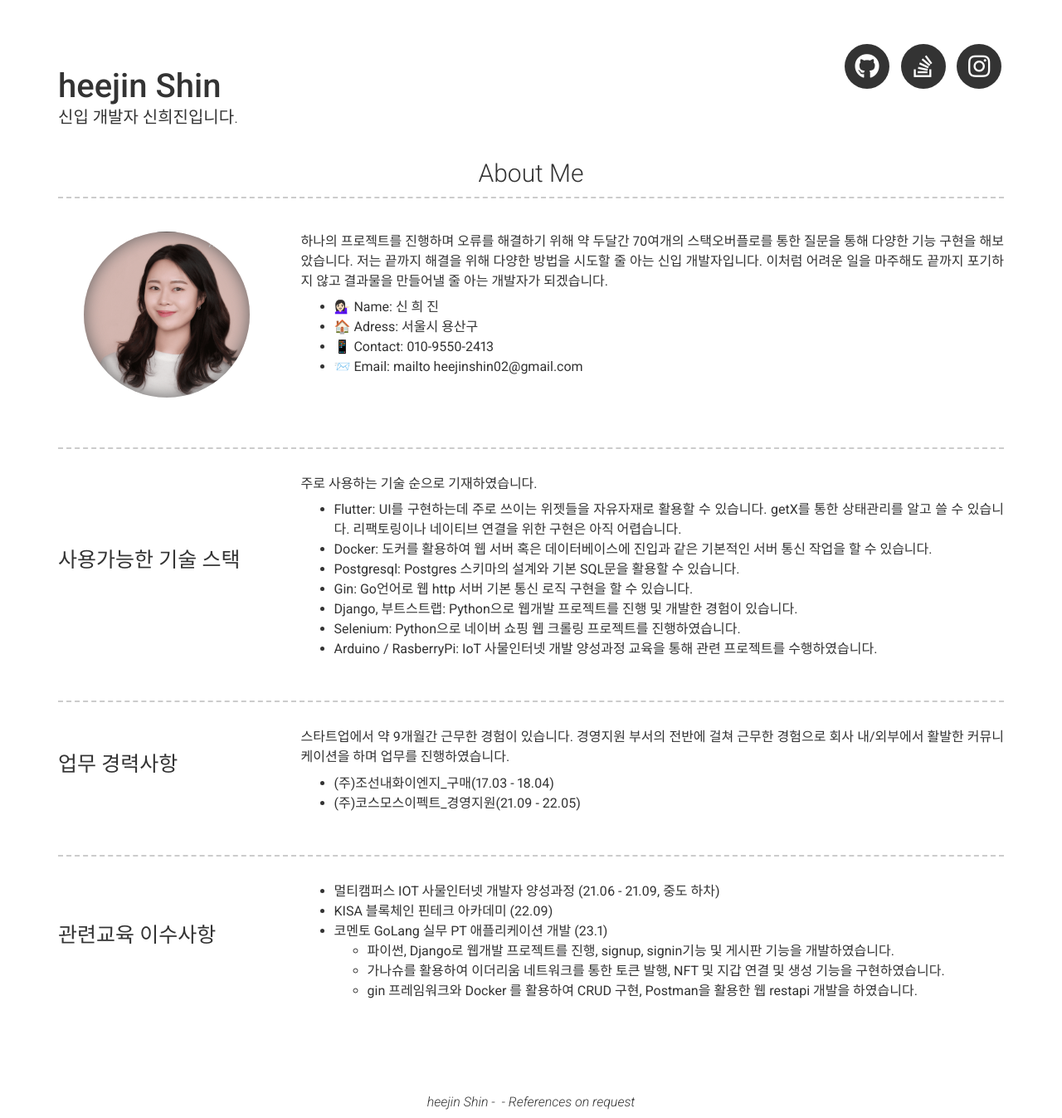
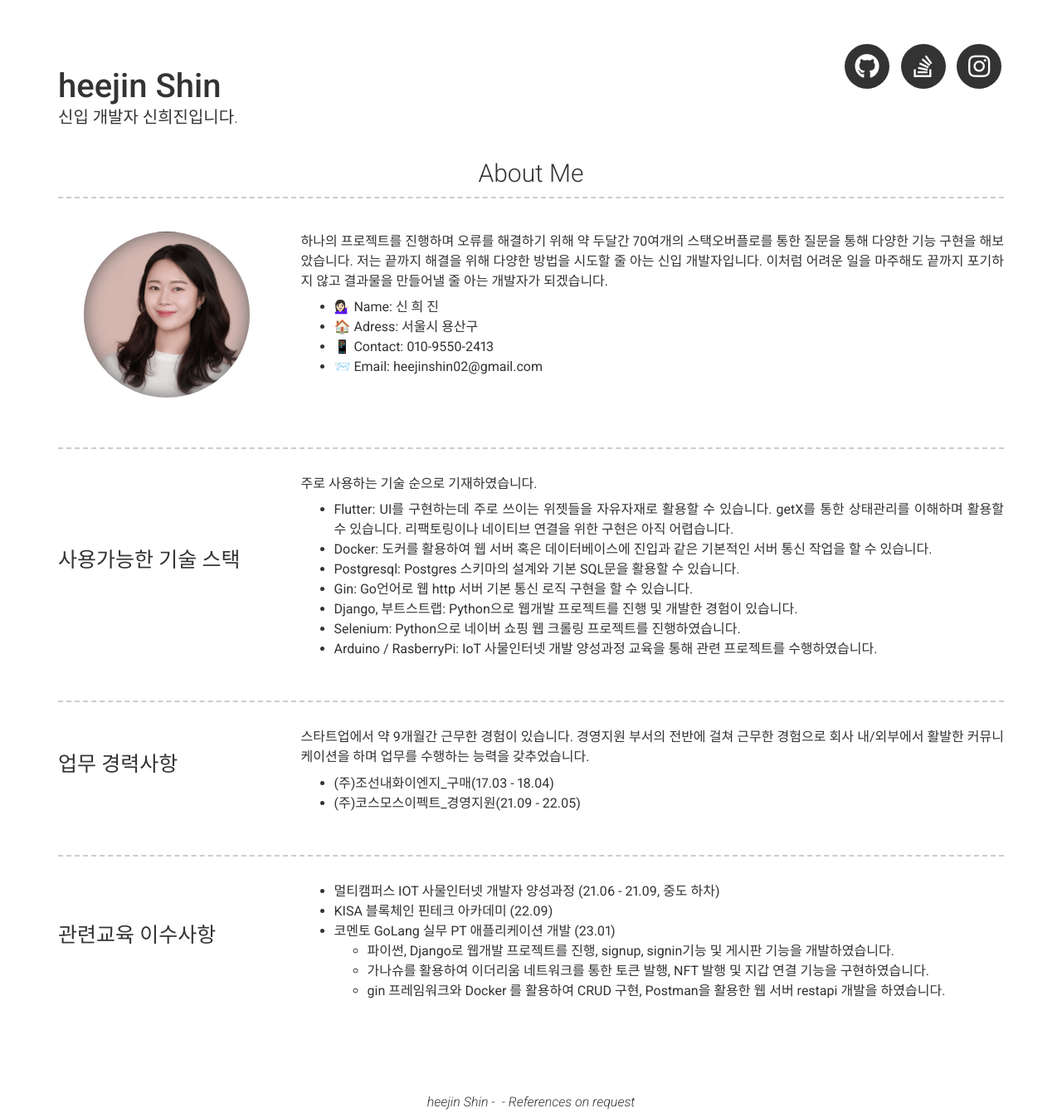
Before and after one commit to heejinshin/heejinshin.github.io, a Jekyll site: the page built from index.md, in a window 1280 px wide. Shown: the whole page at 83% size. Built offline with Jekyll 4.4.1, drawn with Linux system fonts in a browser that asks for light colours; nearby versions of some CDN libraries.

Commit message:
Update _config.yml

```diff
--- a/_config.yml
+++ b/_config.yml
@@ -48,7 +48,7 @@ about_content: | # this will include new lines to allow paragraphs
       - 💁🏻‍♀️ Name: 신 희 진
       - 🏠 Adress: 서울시 용산구
       - 📱 Contact: 010-9550-2413
-      - 📨 Email: mailto heejinshin02@gmail.com
+      - 📨 Email: heejinshin02@gmail.com
 
 
 content:
@@ -72,7 +72,7 @@ content:
 #           외부 api와 다양한 플러터 UI를 활용한 앱 프로젝트입니다.
         description: | # this will include new lines to allow paragraphs
           주로 사용하는 기술 순으로 기재하였습니다.
-           - Flutter: UI를 구현하는데 주로 쓰이는 위젯들을 자유자재로 활용할 수 있습니다. getX를 통한 상태관리를 알고 쓸 수 있습니다. 리팩토링이나 네이티브 연결을 위한 구현은 아직 어렵습니다.
+           - Flutter: UI를 구현하는데 주로 쓰이는 위젯들을 자유자재로 활용할 수 있습니다. getX를 통한 상태관리를 이해하며 활용할 수 있습니다. 리팩토링이나 네이티브 연결을 위한 구현은 아직 어렵습니다.
            - Docker: 도커를 활용하여 웹 서버 혹은 데이터베이스에 진입과 같은 기본적인 서버 통신 작업을 할 수 있습니다.
            - Postgresql: Postgres 스키마의 설계와 기본 SQL문을 활용할 수 있습니다.
            - Gin: Go언어로 웹 http 서버 기본 통신 로직 구현을 할 수 있습니다.
@@ -93,7 +93,7 @@ content:
 
         description: | # this will include new lines to allow paragraphs
 
-          스타트업에서 약 9개월간 근무한 경험이 있습니다. 경영지원 부서의 전반에 걸쳐 근무한 경험으로 회사 내/외부에서 활발한 커뮤니케이션을 하며 업무를 진행하였습니다.
+          스타트업에서 약 9개월간 근무한 경험이 있습니다. 경영지원 부서의 전반에 걸쳐 근무한 경험으로 회사 내/외부에서 활발한 커뮤니케이션을 하며 업무를 수행하는 능력을 갖추었습니다.
            - (주)조선내화이엔지_구매(17.03 - 18.04)
            - (주)코스모스이펙트_경영지원(21.09 - 22.05)
 
@@ -111,10 +111,10 @@ content:
         description: | # this will include new lines to allow paragraphs
           - 멀티캠퍼스 IOT 사물인터넷 개발자 양성과정 (21.06 - 21.09, 중도 하차)
           - KISA 블록체인 핀테크 아카데미 (22.09)
-          - 코멘토 GoLang 실무 PT 애플리케이션 개발 (23.1)
+          - 코멘토 GoLang 실무 PT 애플리케이션 개발 (23.01)
                - 파이썬, Django로 웹개발 프로젝트를 진행, signup, signin기능 및 게시판 기능을 개발하였습니다.
-               - 가나슈를 활용하여 이더리움 네트워크를 통한 토큰 발행, NFT 및 지갑 연결 및 생성 기능을 구현하였습니다.
-               - gin 프레임워크와 Docker 를 활용하여 CRUD 구현, Postman을 활용한 웹 restapi 개발을 하였습니다.
+               - 가나슈를 활용하여 이더리움 네트워크를 통한 토큰 발행, NFT 발행 및 지갑 연결 기능을 구현하였습니다.
+               - gin 프레임워크와 Docker 를 활용하여 CRUD 구현, Postman을 활용한 웹 서버 restapi 개발을 하였습니다.
 
 
 
```
